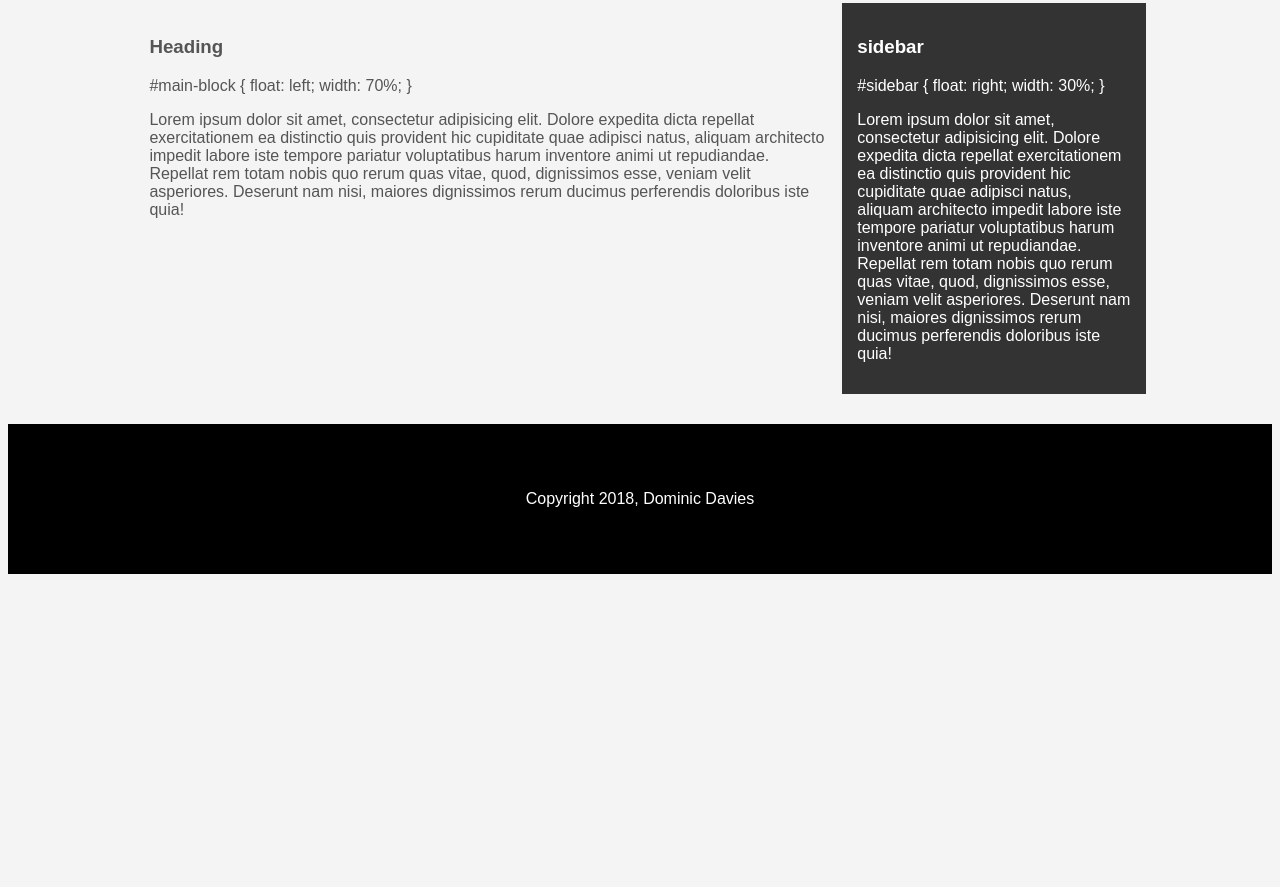
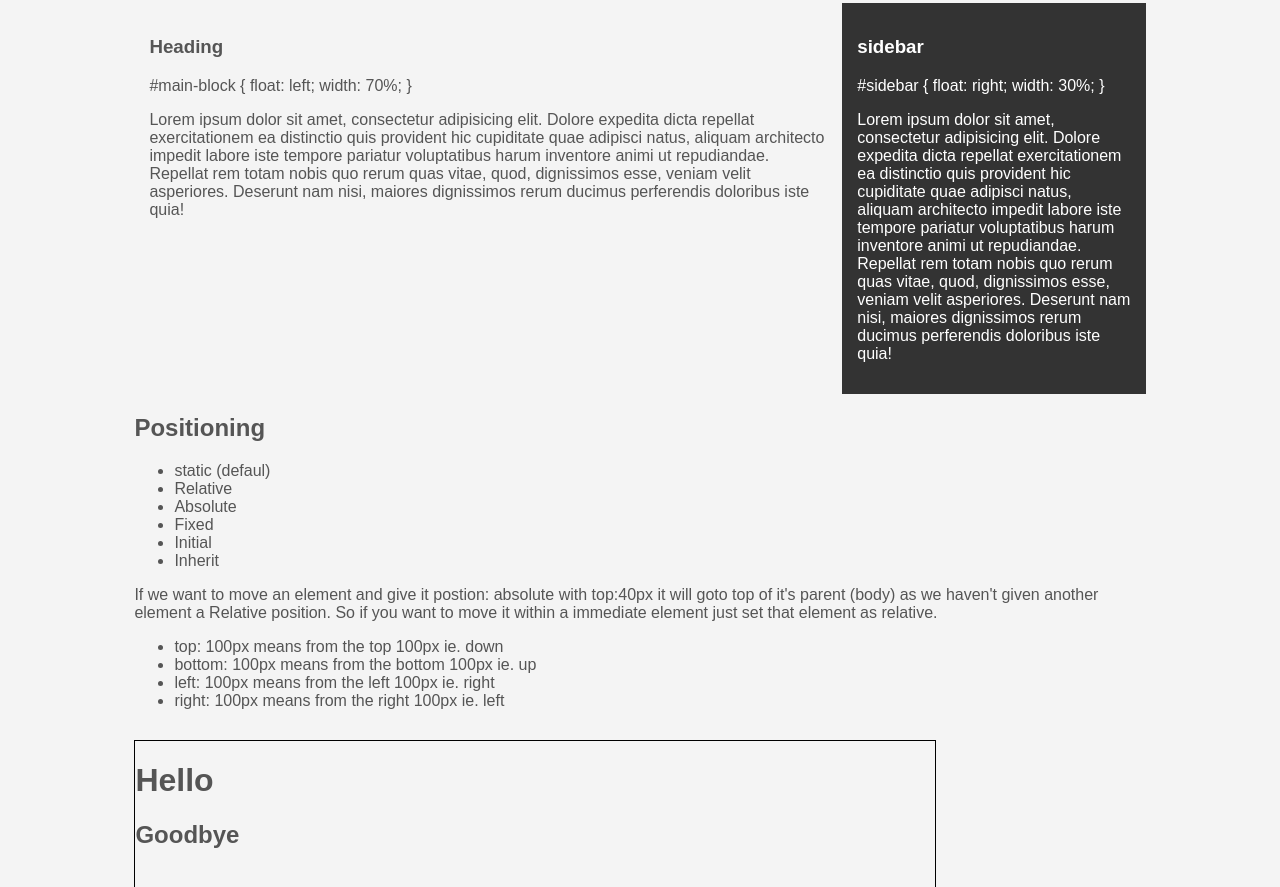
Before and after one commit to dominic-davies/css-crash, a plain HTML site: page csscheatsheet/index.html in a window 1280 px wide. Shown: the part 1569-2456 px from the top of the page. Before the commit the page ends 2151 px from the top, so only its background shows below. Drawn offline with Linux system fonts and the light colour scheme.

Commit message:
positioning section notes

```diff
--- a/csscheatsheet/css/style.css
+++ b/csscheatsheet/css/style.css
@@ -142,3 +142,17 @@ a:visited {
   padding: 15px;
   width: 30%;
 }
+
+/* Positioning */
+
+.positioning-box {
+  width: 800px;
+  height: 500px;
+  border: 1px solid #000;
+  margin-top: 30px;
+}
+
+.fix-me {
+  position: fixed;
+  top: 400px;
+}
--- a/csscheatsheet/index.html
+++ b/csscheatsheet/index.html
@@ -130,7 +130,34 @@
         </p>
       </div>
       <div class="clearfix"></div>
+      <h2>Positioning</h2>
+      <ul>
+        <li>static (defaul)</li>
+        <li>Relative</li>
+        <li>Absolute</li>
+        <li>Fixed</li>
+        <li>Initial</li>
+        <li>Inherit</li>
+      </ul>
+      <p>
+        If we want to move an element and give it postion: absolute with
+        top:40px it will goto top of it's parent (body) as we haven't given
+        another element a Relative position. So if you want to move it within a
+        immediate element just set that element as relative.
+      </p>
+      <ul>
+        <li>top: 100px means from the top 100px ie. down</li>
+        <li>bottom: 100px means from the bottom 100px ie. up</li>
+        <li>left: 100px means from the left 100px ie. right</li>
+        <li>right: 100px means from the right 100px ie. left</li>
+      </ul>
+
+      <div class="positioning-box">
+        <h1>Hello</h1>
+        <h2>Goodbye</h2>
+      </div>
     </div>
+    <button class="fix-me button">Fixed Button</button>
     <footer><p>Copyright 2018, Dominic Davies</p></footer>
   </body>
 </html>
```
